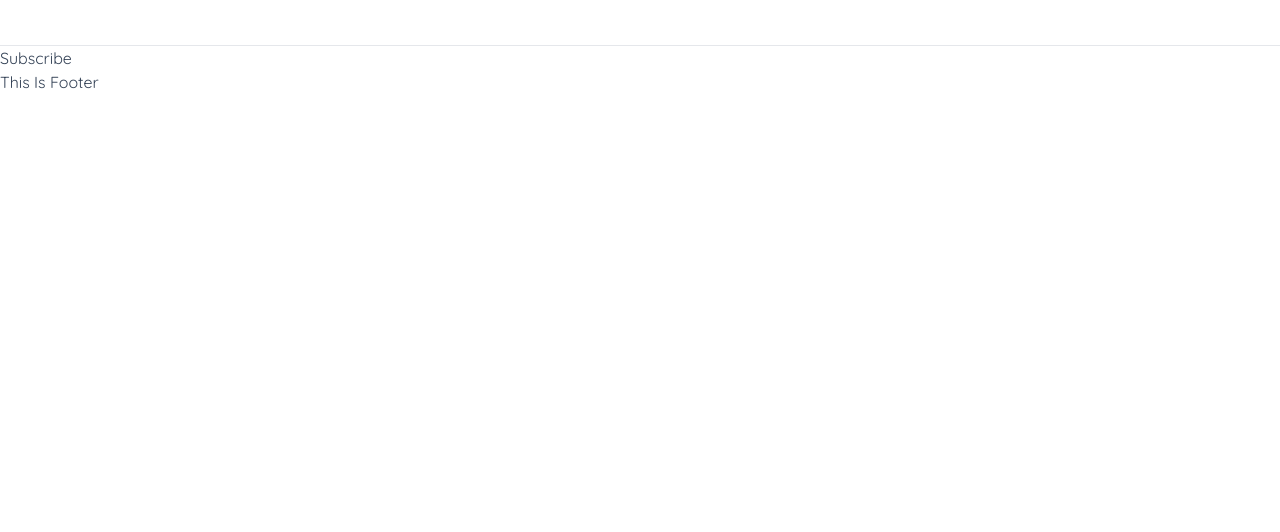
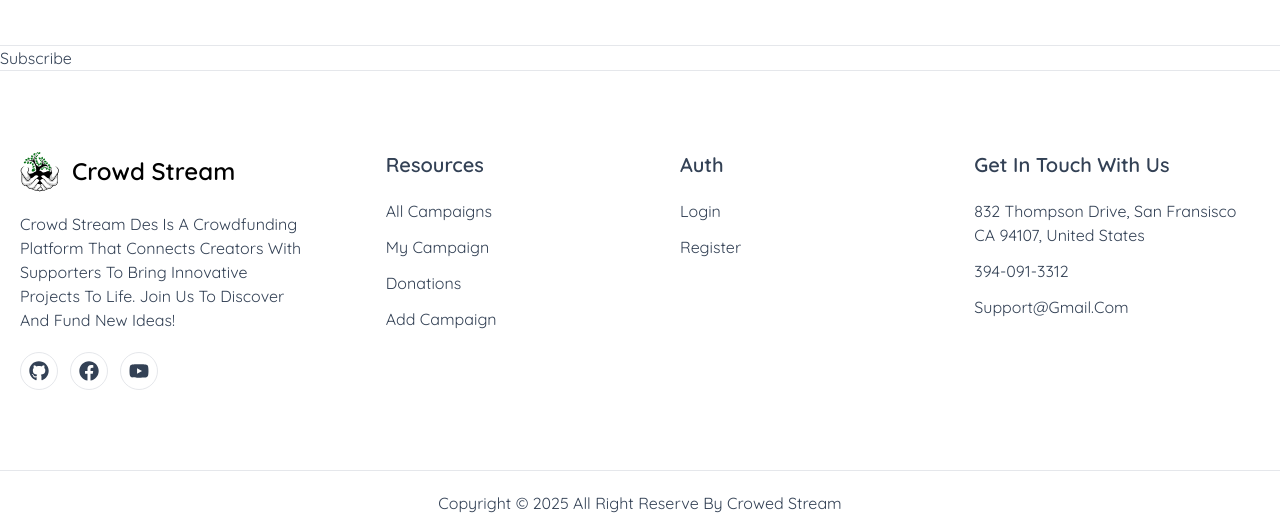
Before and after one commit to whoishasan/A10-ClientSide, a React (Vite) app: page / in a window 1280 px wide. Shown: the part 2746-3278 px from the top of the page. Before the commit the page ends 2840 px from the top, so only its background shows below. Built offline with nearby package versions, Linux system fonts and the light colour scheme; no server answers.

Commit message:
footer section done

```diff
--- a/src/components/Layout/Footer.jsx
+++ b/src/components/Layout/Footer.jsx
@@ -1,11 +1,108 @@
-import React from "react";
+import { FaFacebook, FaGithub, FaYoutube } from "react-icons/fa";
+import { Link } from "react-router-dom";
+import LogoURI from "@/assets/image/logo.svg";
 
 const Footer = () => {
   return (
-    <div>
-      <h1>This is footer</h1>
-    </div>
+    <>
+      <footer className="flex justify-center  dark:text-white py-20 border-t dark:border-border-1">
+        <div className="w-primary px-5 flex flex-wrap lg:flex-nowrap gap-10 justify-between lg:gap-20">
+          <div className="space-y-5 col-span-12 lg:col-span-4 lg:w-4/12">
+            <Link
+              to={"/"}
+              className="flex w-full items-center gap-3 text-2xl font-medium dark:text-white text-black"
+            >
+              <img width={40} src={LogoURI} alt="Logo" />
+              <span className="hidden sm:block text-2xl w-full font-semibold">
+                Crowd Stream
+              </span>
+            </Link>
+            <p>
+              Crowd Stream Des is a crowdfunding platform that connects creators
+              with supporters to bring innovative projects to life. Join us to
+              discover and fund new ideas!
+            </p>
+            <div className="flex flex-wrap gap-3">
+              <SocialIcon link={"https://github.com/Stackmastery"}>
+                <FaGithub />
+              </SocialIcon>
+              <SocialIcon link={"https://www.facebook.com/stackmastery"}>
+                <FaFacebook />
+              </SocialIcon>
+              <SocialIcon
+                link={"https://www.youtube.com/@ProgrammingHeroCommunity"}
+              >
+                <FaYoutube />
+              </SocialIcon>
+            </div>
+          </div>
+          <div className="flex flex-col spae-y-5 lg:w-3/12">
+            <h2 className="text-xl font-semibold">Resources</h2>
+            <ul className="space-y-3 !-ml-10 !list-none pt-5">
+              <li>
+                <Link to={"/campaigns"} className="hover:underline">
+                  All Campaigns
+                </Link>
+              </li>
+              <li>
+                <Link to={"/mycampaign"} className="hover:underline">
+                  My Campaign
+                </Link>
+              </li>
+              <li>
+                <Link to={"/mydonations"} className="hover:underline">
+                  Donations
+                </Link>
+              </li>
+              <li>
+                <Link to={"/addcampaign"} className="hover:underline">
+                  Add Campaign
+                </Link>
+              </li>
+            </ul>
+          </div>
+          <div className="flex flex-col spae-y-5 w-full md:w-1/12 lg:w-3/12">
+            <h2 className="text-xl font-semibold">Auth</h2>
+            <ul className="space-y-3 !-ml-10 !list-none pt-5">
+              <li>
+                <Link to={"../auth/login"} className="hover:underline">
+                  Login
+                </Link>
+              </li>
+              <li>
+                <Link to={"../auth/register"} className="hover:underline">
+                  Register
+                </Link>
+              </li>
+            </ul>
+          </div>
+          <div className="flex flex-col spae-y-5 lg:w-4/12 ">
+            <h2 className="text-xl font-semibold">Get in Touch with Us</h2>
+            <ul className="space-y-3 !-ml-10 !list-none pt-5 !lowercase">
+              <li>832 Thompson Drive, San Fransisco CA 94107, United States</li>
+              <li>394-091-3312</li>
+              <li>support@gmail.com</li>
+            </ul>
+          </div>
+        </div>
+      </footer>
+      <section className="border-t dark:border-border-1 py-5 text-center">
+        Copyright &copy; {new Date().getFullYear()} All Right Reserve By Crowed
+        Stream
+      </section>
+    </>
   );
 };
 
 export default Footer;
+
+const SocialIcon = ({ link, children }) => (
+  <a
+    href={link}
+    target="_blank"
+    rel="noopener noreferrer"
+    className="p-2 text-xl border dark:border-border-1 dark:bg-slate-800 dark:hover:bg-slate-600 hover:bg-neutral-200 transition-all rounded-full"
+  >
+    {children}
+  </a>
+);
```
